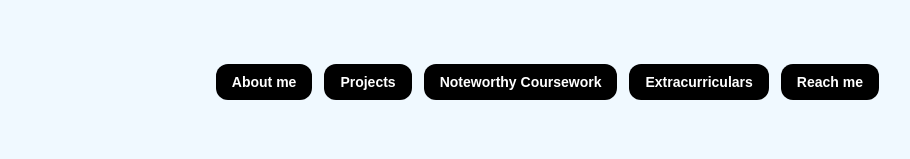
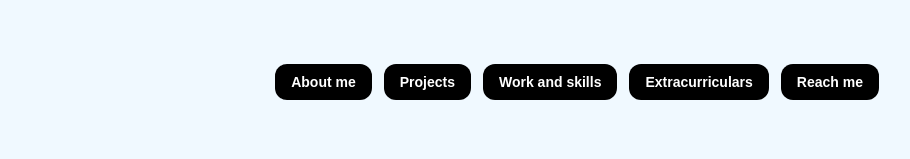
Before and after one commit to harenraj7/Personal-Website, a Next.js app: page / in a window 1280 px wide. Shown: the top 159 px of the page, without its empty margins (185-1095 px from the left). Built offline with nearby package versions, Linux system fonts and the light colour scheme.

Commit message:
Update page.tsx

```diff
--- a/app/page.tsx
+++ b/app/page.tsx
@@ -31,7 +31,7 @@ export default function Home() {
               href="#school-work"
               className="inline-flex items-center rounded-xl bg-black px-4 py-2 font-semibold text-white hover:bg-black/90"
             >
-               Noteworthy Coursework
+               Work and skills
             </a>
             <a
               href="#extracurriculars"
```
